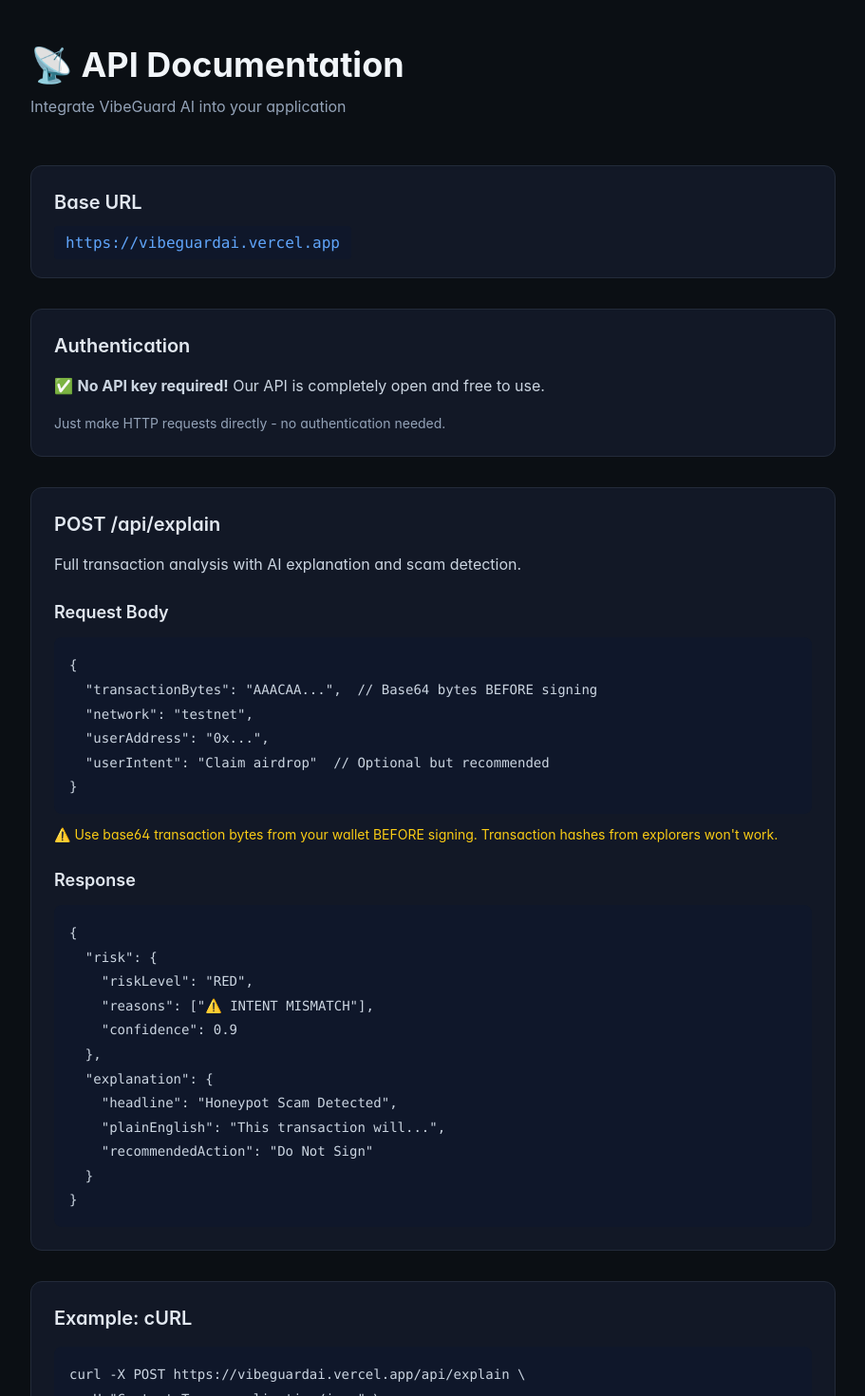
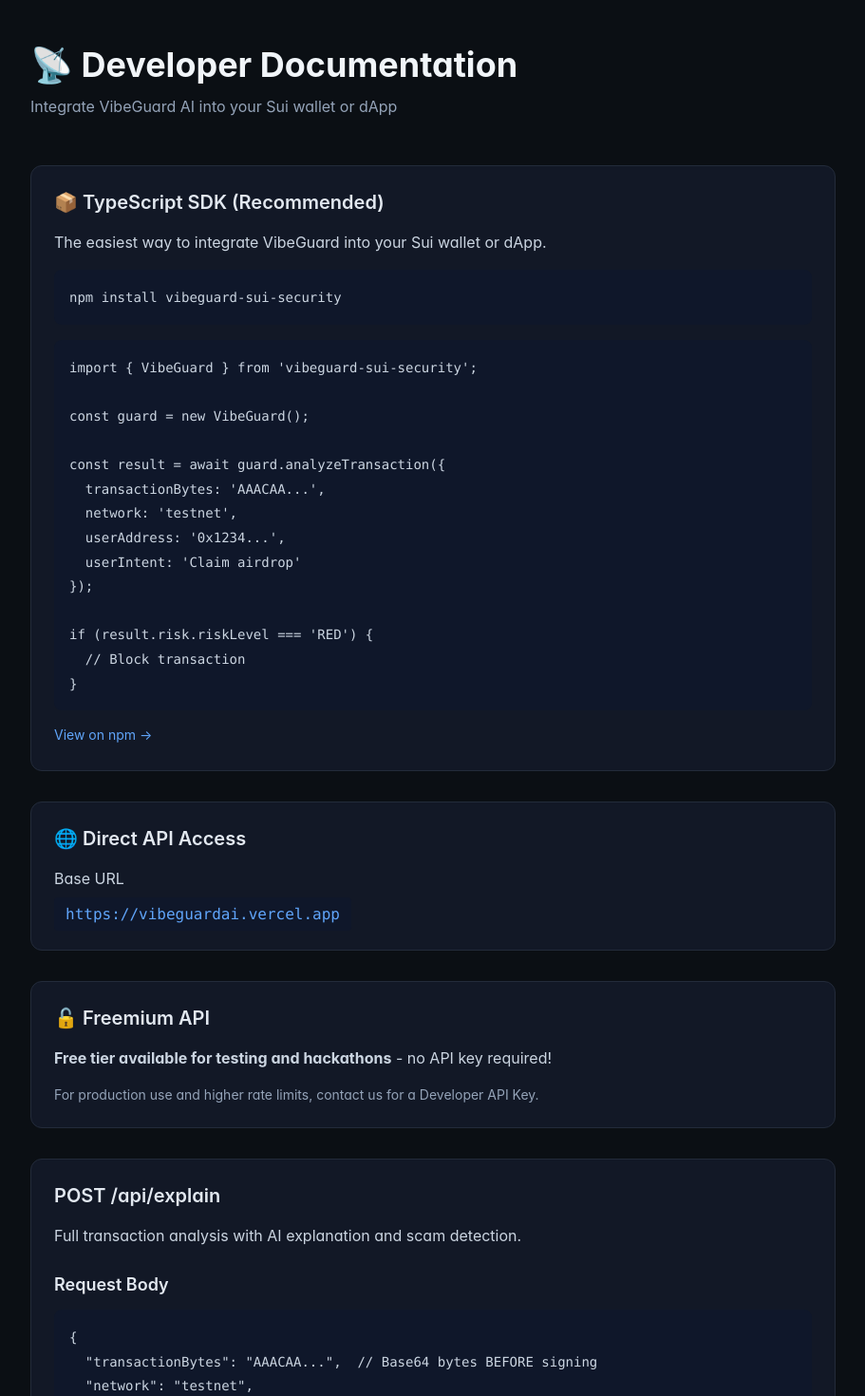
Before and after one commit to mianohh/vibeguard-ai, a Next.js app: page /api-docs in a window 1280 px wide. Shown: the top 1470 px of the page at 95% size, without its empty margins (184-1095 px from the left). Built offline with nearby package versions, Linux system fonts and the light colour scheme.

Commit message:
add sdk docs and update api page

```diff
--- a/app/api-docs/page.tsx
+++ b/app/api-docs/page.tsx
@@ -8,16 +8,56 @@
         {/* Header */}
         <div className="mb-12">
           <h1 className="text-4xl font-bold text-slate-100 mb-3">
-            📡 API Documentation
+            📡 Developer Documentation
           </h1>
           <p className="text-slate-400">
-            Integrate VibeGuard AI into your application
+            Integrate VibeGuard AI into your Sui wallet or dApp
           </p>
+        </div>
+
+        {/* TypeScript SDK */}
+        <div className="security-surface p-6 mb-8">
+          <h2 className="text-xl font-semibold text-slate-200 mb-4">📦 TypeScript SDK (Recommended)</h2>
+          <p className="text-slate-300 mb-4">
+            The easiest way to integrate VibeGuard into your Sui wallet or dApp.
+          </p>
+          <pre className="bg-slate-900 p-4 rounded-lg overflow-x-auto mb-4">
+            <code className="text-sm text-slate-300">
+{`npm install vibeguard-sui-security`}
+            </code>
+          </pre>
+          <pre className="bg-slate-900 p-4 rounded-lg overflow-x-auto">
+            <code className="text-sm text-slate-300">
+{`import { VibeGuard } from 'vibeguard-sui-security';
+
+const guard = new VibeGuard();
+
+const result = await guard.analyzeTransaction({
+  transactionBytes: 'AAACAA...',
+  network: 'testnet',
+  userAddress: '0x1234...',
+  userIntent: 'Claim airdrop'
+});
+
+if (result.risk.riskLevel === 'RED') {
+  // Block transaction
+}`}
+            </code>
+          </pre>
+          <a
+            href="https://www.npmjs.com/package/vibeguard-sui-security"
+            target="_blank"
+            rel="noopener noreferrer"
+            className="inline-block mt-4 text-blue-400 hover:text-blue-300 text-sm"
+          >
+            View on npm →
+          </a>
         </div>
 
         {/* Base URL */}
         <div className="security-surface p-6 mb-8">
-          <h2 className="text-xl font-semibold text-slate-200 mb-4">Base URL</h2>
+          <h2 className="text-xl font-semibold text-slate-200 mb-4">🌐 Direct API Access</h2>
+          <p className="text-slate-300 mb-3">Base URL</p>
           <code className="text-blue-400 bg-slate-900 px-3 py-2 rounded">
             https://vibeguardai.vercel.app
           </code>
@@ -25,12 +65,12 @@
 
         {/* Authentication */}
         <div className="security-surface p-6 mb-8">
-          <h2 className="text-xl font-semibold text-slate-200 mb-4">Authentication</h2>
+          <h2 className="text-xl font-semibold text-slate-200 mb-4">🔓 Freemium API</h2>
           <p className="text-slate-300 mb-4">
-            ✅ <strong>No API key required!</strong> Our API is completely open and free to use.
+            <strong>Free tier available for testing and hackathons</strong> - no API key required!
           </p>
           <p className="text-slate-400 text-sm">
-            Just make HTTP requests directly - no authentication needed.
+            For production use and higher rate limits, contact us for a Developer API Key.
           </p>
         </div>
 
@@ -62,14 +102,25 @@
           <pre className="bg-slate-900 p-4 rounded-lg overflow-x-auto">
             <code className="text-sm text-slate-300">
 {`{
+  "simulation": {
+    "effectsSummary": {...},
+    "staticAnalysis": {
+      "moveCalls": [...],
+      "gasBudget": "10000000",
+      "containsDirectTransfer": true
+    }
+  },
   "risk": {
     "riskLevel": "RED",
-    "reasons": ["⚠️ INTENT MISMATCH"],
+    "reasons": [
+      "Assets leave your wallet to another address",
+      "⚠️ INTENT MISMATCH: You expect to receive assets, but this sends assets away"
+    ],
     "confidence": 0.9
   },
   "explanation": {
     "headline": "Honeypot Scam Detected",
-    "plainEnglish": "This transaction will...",
+    "plainEnglish": "This transaction will send 100 SUI from your wallet...",
     "recommendedAction": "Do Not Sign"
   }
 }`}
@@ -124,18 +175,28 @@
 
         {/* Support */}
         <div className="security-surface p-6">
-          <h2 className="text-xl font-semibold text-slate-200 mb-4">Support</h2>
+          <h2 className="text-xl font-semibold text-slate-200 mb-4">🆘 Need Help?</h2>
           <p className="text-slate-300 mb-4">
-            Need help integrating the API?
+            Questions about integration or found a bug?
           </p>
+          <div className="flex gap-4">
             <a
               href="https://github.com/mianohh/vibeguard-ai/issues"
               target="_blank"
               rel="noopener noreferrer"
               className="inline-block px-6 py-3 bg-blue-600 hover:bg-blue-700 text-white font-semibold rounded-lg transition-colors"
             >
-            Open GitHub Issue
+              GitHub Issues
             </a>
+            <a
+              href="https://www.npmjs.com/package/vibeguard-sui-security"
+              target="_blank"
+              rel="noopener noreferrer"
+              className="inline-block px-6 py-3 bg-slate-700 hover:bg-slate-600 text-white font-semibold rounded-lg transition-colors"
+            >
+              View on npm
+            </a>
+          </div>
         </div>
 
       </div>
```
Lines whose indentation alone changed are shown as unchanged.
